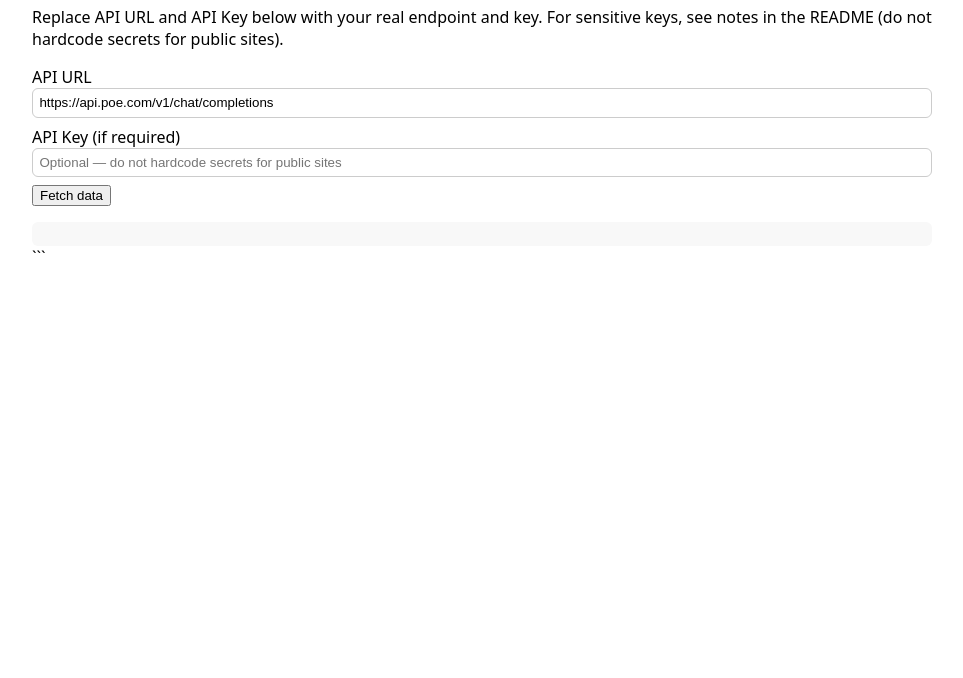
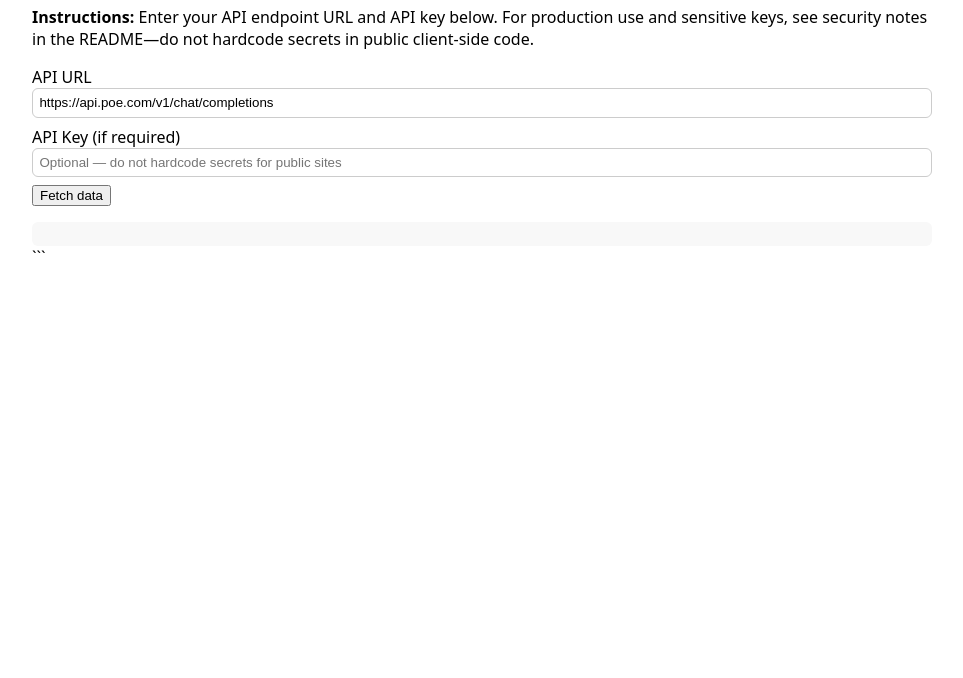
Before and after one commit to AmandeepSharma83/Divine, a plain HTML site: page index.html in a window 1280 px wide. Shown: the part 122-800 px from the top of the page, without its empty margins (158-1121 px from the left). Drawn offline with Linux system fonts and the light colour scheme.

Commit message:
Improve API instructions

```diff
--- a/index.html
+++ b/index.html
@@ -15,7 +15,7 @@
 </head>
 <body>
   <h1>API Demo</h1>
-  <p>Replace API URL and API Key below with your real endpoint and key. For sensitive keys, see notes in the README (do not hardcode secrets for public sites).</p>
+  <p><strong>Instructions:</strong> Enter your API endpoint URL and API key below. For production use and sensitive keys, see security notes in the README—do not hardcode secrets in public client-side code.</p>
 
   <label for="apiUrl">
     API URL
```
